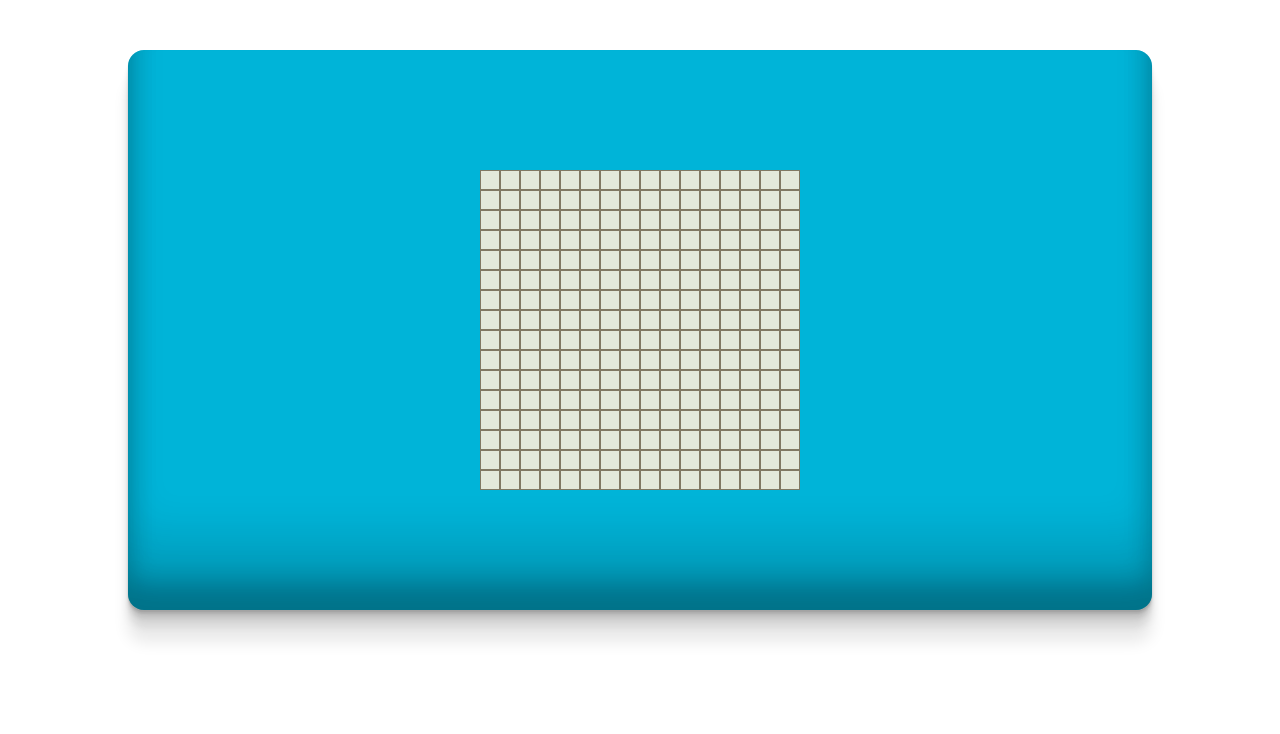
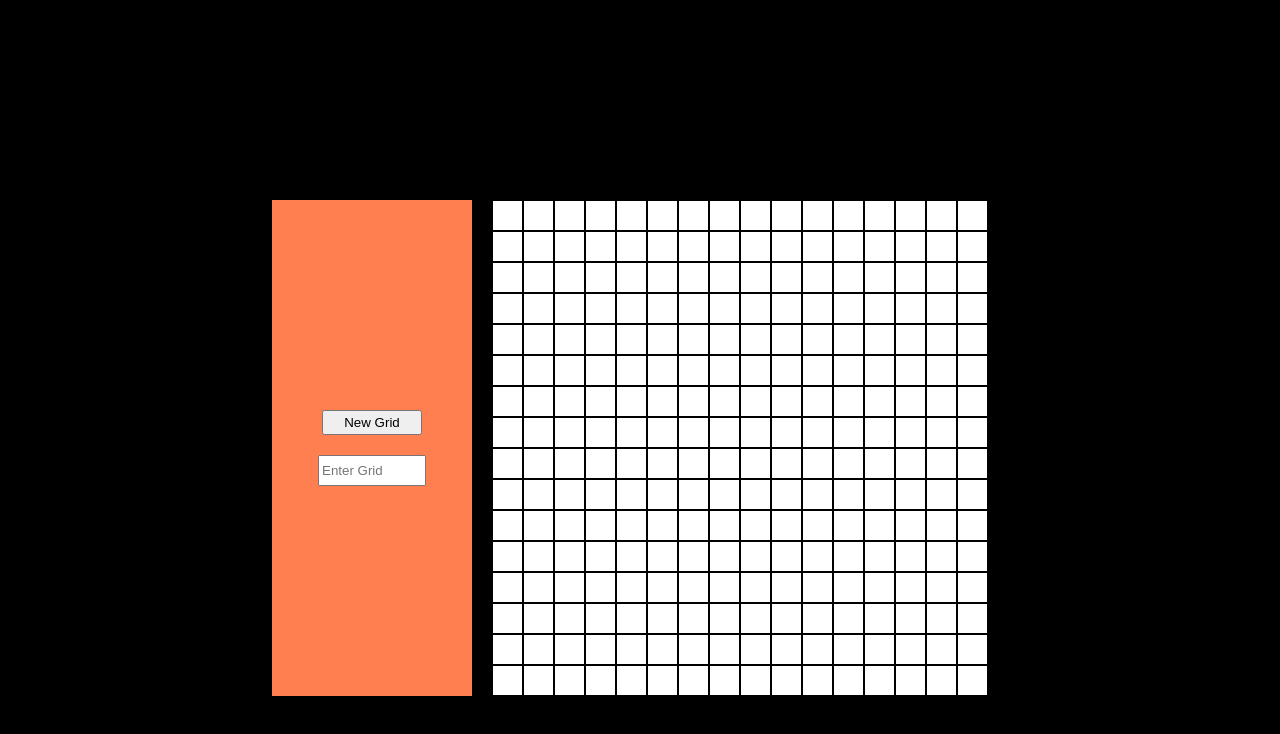
Before and after one commit to pritamsap/Etch-a-Sketch, a plain HTML site: page index.html in a window 1280 px wide. Drawn offline with Linux system fonts and the light colour scheme.

Commit message:
Update newGridApply function
	The updated newGridApply function calls reset() function which uses querySelectorAll to select all the grid boxes, find it's parents and remove all grids. Afterward, in the input element, user is able to enter a custom grid size and press 'New Grid' button - the newGridApply function takes the grid size and creates  a grid layout based on X by X user input.

```diff
--- a/index.html
+++ b/index.html
@@ -10,16 +10,16 @@
 </head>
 <body>
 
-    <section class="module">
+    <section class="sketch-board">
 
+        <div class="side-bar">
+            <button class="new-grid">New Grid</button>
 
+            <input class="grid-input" placeholder="Enter Grid">
+        </div>
 
+        <div class="container"></div>
 
-
-
-
-
-        <section class="container"></section>
 
     </section>
 
--- a/js-file.js
+++ b/js-file.js
@@ -1,26 +1,54 @@
 
-const grid = document.createElement("div");
 const container = document.querySelector('.container');
-const hoverEffect = document.querySelector('.each-grid:hover')
+const gridBox = document.createElement('div');
+gridBox.classList.add('grid-box');
+const sideBar = document.querySelector('.side-bar');
+const newGridBtn = document.querySelector('.new-grid');
+const gridInput = document.querySelector('.grid-input');
 
 
-for(let i = 0; i < 256; i++) {
-    const grid = document.createElement("div");
-    grid.classList.add('each-grid');
-    container.appendChild(grid);
+//creates a 16 x 16 grid
+for(let i  = 0; i < 256; i++) {
+    const gridBox = document.createElement('div');
+    gridBox.classList.add('grid-box');
+    container.appendChild(gridBox);
 }
 
 
-const grids = document.querySelectorAll('.each-grid');
+newGridBtn.addEventListener('click', newGridApply);
 
-grids.forEach((eachGrid) => {
 
-    eachGrid.addEventListener('mousedown', () => {
-        eachGrid.setAttribute('style', 'background-color: black;');
 
-    });
+function newGridApply() {
+    reset();
+    var value = gridInput.value;
+    value = Number(value.substring(0, 2));
+    valueMultiply = idealGridValue(value);
+
+    for(let i = 0; i < valueMultiply; i++) {
+        const gridBox = document.createElement('div');
+        gridBox.classList.add('grid-box');
+        container.appendChild(gridBox);
+    }
+
+    container.setAttribute('style', `display: grid;  grid-template-columns: repeat(${value}, auto); grid-template-rows: repeat(${value}, auto)`);
+
+}
 
 
 
 
-});
+// fixes any spaces or upper case issues written by the user
+function idealGridValue(value) {
+    const valueMultiply  = value * value;
+    return valueMultiply;
+}
+
+
+
+
+
+function reset() {
+    document.querySelectorAll(".grid-box")
+    .forEach((e) => e.parentNode.removeChild(e));
+}
--- a/style.css
+++ b/style.css
@@ -1,67 +1,58 @@
-
 body {
     padding: 0;
     margin: 0;
+    background-color: black;
     display: flex;
     justify-content: center;
-    margin: 50px 0;
-}
-
-.module {
-    background-color: #00b4d8;
-    width: 80vw;
-    height: 70vh;
-    display: flex;
-    align-items: center;
-    justify-content: center;
-    border-radius: 1em;
-    gap: 10px;
-    box-shadow: rgba(0, 0, 0, 0.17) 0px -23px 25px 0px inset, rgba(0, 0, 0, 0.15) 0px -36px 30px 0px inset, rgba(0, 0, 0, 0.1) 0px -79px 40px 0px inset, rgba(0, 0, 0, 0.06) 0px 2px 1px, rgba(0, 0, 0, 0.09) 0px 4px 2px, rgba(0, 0, 0, 0.09) 0px 8px 4px, rgba(0, 0, 0, 0.09) 0px 16px 8px, rgba(0, 0, 0, 0.09) 0px 32px 16px;
-}
-
-.side-bar {
-    width: 150px;
-    height: 60%;
-    background-color: #90e0ef;
-    border-radius: 5px;
-    box-shadow: rgba(50, 50, 93, 0.25) 0px 30px 60px -12px inset, rgba(0, 0, 0, 0.3) 0px 18px 36px -18px inset;
-    display: flex;
-    justify-content: space-evenly;
-    align-items: center;
-    gap: 10px;
-    flex-direction: column;
+    align-content: center;
 }
 
 
-.color-picker, .erase {
-    background-color: #caf0f8;
-    padding: 20px;
-    border-radius: 5em;
-    box-shadow: rgba(0, 0, 0, 0.07) 0px 1px 2px, rgba(0, 0, 0, 0.07) 0px 2px 4px, rgba(0, 0, 0, 0.07) 0px 4px 8px, rgba(0, 0, 0, 0.07) 0px 8px 16px, rgba(0, 0, 0, 0.07) 0px 16px 32px, rgba(0, 0, 0, 0.07) 0px 32px 64px;
+.sketch-board  {
+    display: flex;
+    justify-content: center;
+    align-items: center;
 }
 
-.grid-slider, .set-grid {
-    background-color: #caf0f8;
-    padding: 15px 40px;
-    border-radius: 1em;
-    box-shadow: rgba(0, 0, 0, 0.07) 0px 1px 2px, rgba(0, 0, 0, 0.07) 0px 2px 4px, rgba(0, 0, 0, 0.07) 0px 4px 8px, rgba(0, 0, 0, 0.07) 0px 8px 16px, rgba(0, 0, 0, 0.07) 0px 16px 32px, rgba(0, 0, 0, 0.07) 0px 32px 64px;
+
+.container {
+    width: 496px;
+    height: 496px;
+    background-color: wheat;
+    margin: 200px;
+    display: grid;
+    grid-template-columns: repeat(16, auto);
+    grid-template-rows: repeat(16, auto);
+    margin:  200px 20px;
 
 }
 
 
-
-
-.container {
-    display: grid;
-    grid-template-columns: repeat(16, 20px);
-    grid-template-rows: repeat(16, 20px);
-    align-content: center;
-    justify-content: center;
+.grid-box {
+    background-color: white;
+    border: 0.5px solid black;
 }
 
 
-.each-grid {
-    background-color: #e3e8da;
-    padding: 5px;
-    border: 0.01px solid #807863;
+
+.side-bar {
+    height: 496px;
+    width: 200px;
+    background-color: coral;
+    display: flex;
+    justify-content: center;
+    align-items: center;
+    flex-direction: column;
+    gap: 20px
 }
+
+.new-grid {
+    width: 50%;
+    height: 5%;
+
+}
+
+.grid-input {
+    width: 50%;
+    height: 5%;
+}
```
